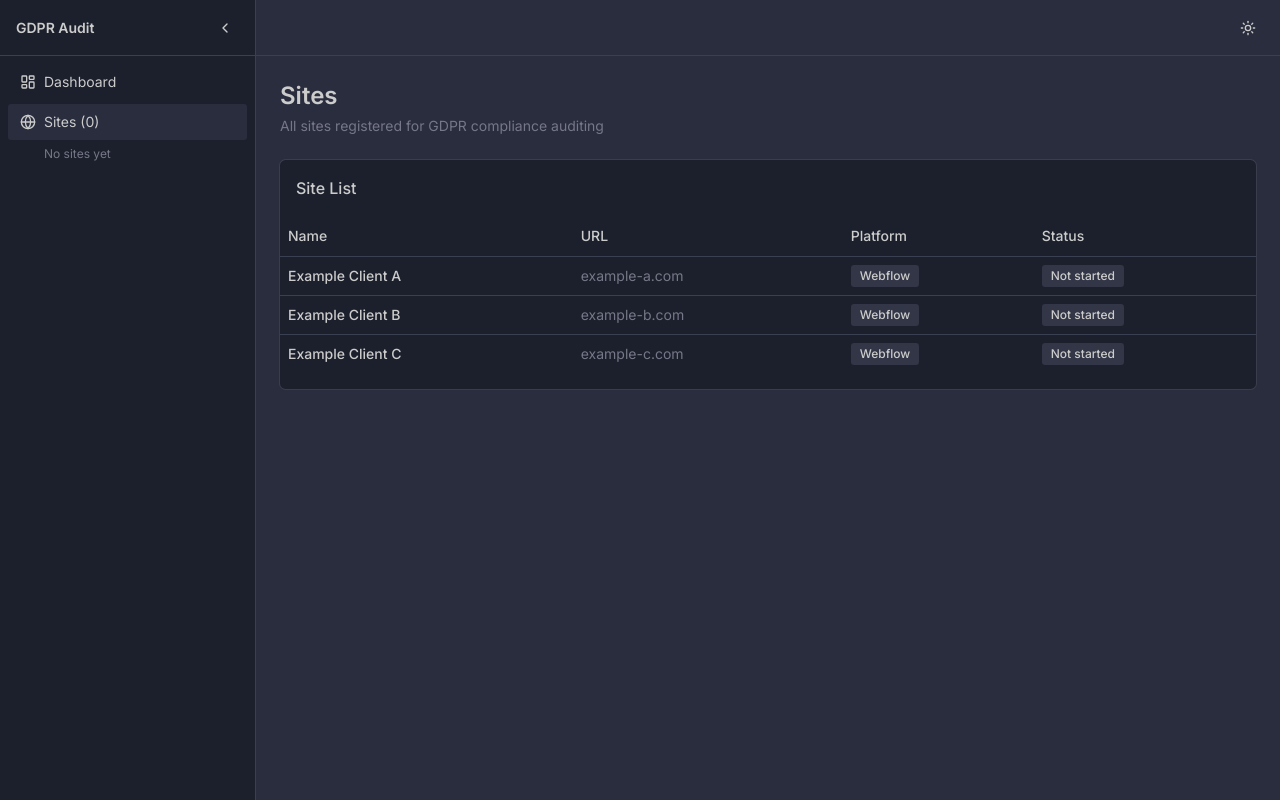
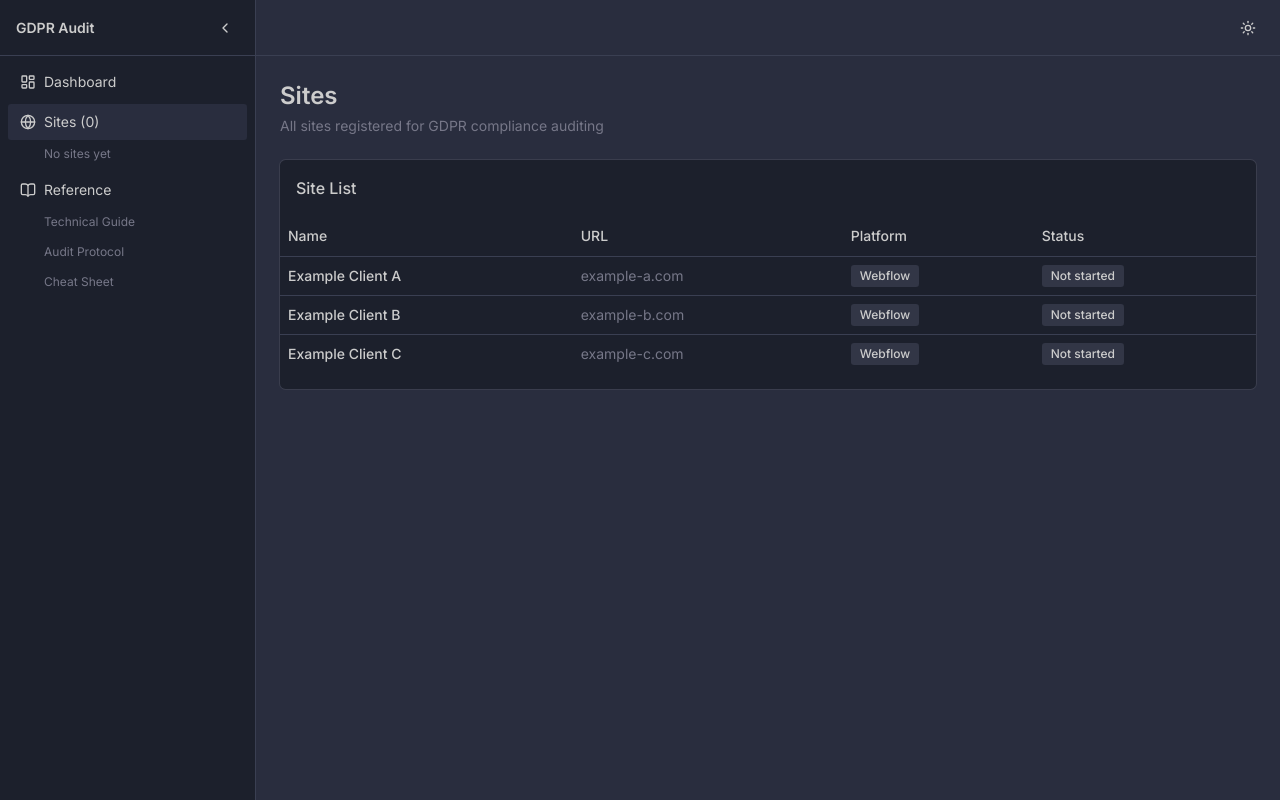
Before and after one commit to StormforsHQ/gdpr-project, a Next.js app: page /sites in a window 1280 px wide. Built offline with nearby package versions, Linux system fonts and the light colour scheme.

Commit message:
Add reference docs section with Technical Guide, Audit Protocol, Cheat Sheet
Render markdown docs as app pages under /reference. Add Reference
section to sidebar with links to all three docs. Install
react-markdown. Fix turbopack root to use absolute path.

```diff
--- a/next.config.ts
+++ b/next.config.ts
@@ -2,7 +2,7 @@ import type { NextConfig } from "next";
 
 const nextConfig: NextConfig = {
   turbopack: {
-    root: ".",
+    root: process.cwd(),
   },
 };
 
--- a/package.json
+++ b/package.json
@@ -21,6 +21,7 @@
     "prisma": "^7.8.0",
     "react": "19.2.4",
     "react-dom": "19.2.4",
+    "react-markdown": "^10.1.0",
     "shadcn": "^4.5.0",
     "sonner": "^2.0.7",
     "tailwind-merge": "^3.5.0",
--- /dev/null
+++ b/src/app/(app)/reference/audit-protocol/page.tsx
@@ -0,0 +1,21 @@
+import { readFileSync } from "fs";
+import { join } from "path";
+import { Card, CardContent } from "@/components/ui/card";
+import { MarkdownContent } from "@/components/markdown-content";
+
+export default function AuditProtocolPage() {
+  const content = readFileSync(
+    join(process.cwd(), "docs/audit-protocol.md"),
+    "utf-8"
+  );
+
+  return (
+    <div className="p-6 space-y-6">
+      <Card>
+        <CardContent className="py-6">
+          <MarkdownContent content={content} />
+        </CardContent>
+      </Card>
+    </div>
+  );
+}
--- /dev/null
+++ b/src/app/(app)/reference/cheat-sheet/page.tsx
@@ -0,0 +1,21 @@
+import { readFileSync } from "fs";
+import { join } from "path";
+import { Card, CardContent } from "@/components/ui/card";
+import { MarkdownContent } from "@/components/markdown-content";
+
+export default function CheatSheetPage() {
+  const content = readFileSync(
+    join(process.cwd(), "docs/audit-cheat-sheet.md"),
+    "utf-8"
+  );
+
+  return (
+    <div className="p-6 space-y-6">
+      <Card>
+        <CardContent className="py-6">
+          <MarkdownContent content={content} />
+        </CardContent>
+      </Card>
+    </div>
+  );
+}
--- /dev/null
+++ b/src/app/(app)/reference/technical-guide/page.tsx
@@ -0,0 +1,21 @@
+import { readFileSync } from "fs";
+import { join } from "path";
+import { Card, CardContent } from "@/components/ui/card";
+import { MarkdownContent } from "@/components/markdown-content";
+
+export default function TechnicalGuidePage() {
+  const content = readFileSync(
+    join(process.cwd(), "docs/technical-configuration-guide.md"),
+    "utf-8"
+  );
+
+  return (
+    <div className="p-6 space-y-6">
+      <Card>
+        <CardContent className="py-6">
+          <MarkdownContent content={content} />
+        </CardContent>
+      </Card>
+    </div>
+  );
+}
--- /dev/null
+++ b/src/components/markdown-content.tsx
@@ -0,0 +1,13 @@
+import ReactMarkdown from "react-markdown";
+
+interface MarkdownContentProps {
+  content: string;
+}
+
+export function MarkdownContent({ content }: MarkdownContentProps) {
+  return (
+    <div className="prose prose-sm dark:prose-invert max-w-none prose-headings:font-semibold prose-h1:text-2xl prose-h2:text-xl prose-h3:text-base prose-h4:text-sm prose-p:leading-relaxed prose-table:text-sm prose-th:text-left prose-th:font-medium prose-td:py-1.5 prose-code:text-xs prose-code:bg-muted prose-code:px-1 prose-code:py-0.5 prose-code:rounded prose-pre:bg-muted prose-pre:text-xs">
+      <ReactMarkdown>{content}</ReactMarkdown>
+    </div>
+  );
+}
--- a/src/components/sidebar.tsx
+++ b/src/components/sidebar.tsx
@@ -12,6 +12,7 @@ import {
   X,
   LayoutDashboard,
   Globe,
+  BookOpen,
 } from "lucide-react";
 
 interface SidebarSite {
@@ -28,6 +29,7 @@ export function Sidebar({ sites }: SidebarProps) {
   const [collapsed, setCollapsed] = useState(false);
   const [mobileOpen, setMobileOpen] = useState(false);
   const [sitesOpen, setSitesOpen] = useState(true);
+  const [refsOpen, setRefsOpen] = useState(true);
 
   const isActive = (path: string) => pathname === path;
   const isSiteActive = (id: string) => pathname === `/sites/${id}`;
@@ -127,6 +129,57 @@ export function Sidebar({ sites }: SidebarProps) {
             </div>
           )}
         </div>
+
+        <div>
+          <button
+            onClick={() => setRefsOpen(!refsOpen)}
+            className={`flex w-full items-center gap-2 rounded-md px-3 py-2 text-sm transition-colors ${
+              pathname.startsWith("/reference")
+                ? "bg-sidebar-accent text-sidebar-accent-foreground"
+                : "text-sidebar-foreground hover:bg-sidebar-accent/50"
+            }`}
+          >
+            <BookOpen className="h-4 w-4" />
+            Reference
+          </button>
+          {refsOpen && (
+            <div className="ml-6 space-y-0.5">
+              <Link
+                href="/reference/technical-guide"
+                onClick={() => setMobileOpen(false)}
+                className={`flex w-full items-center rounded-md px-3 py-1.5 text-xs transition-colors truncate ${
+                  isActive("/reference/technical-guide")
+                    ? "bg-sidebar-accent text-sidebar-accent-foreground"
+                    : "text-muted-foreground hover:bg-sidebar-accent/50 hover:text-sidebar-foreground"
+                }`}
+              >
+                Technical Guide
+              </Link>
+              <Link
+                href="/reference/audit-protocol"
+                onClick={() => setMobileOpen(false)}
+                className={`flex w-full items-center rounded-md px-3 py-1.5 text-xs transition-colors truncate ${
+                  isActive("/reference/audit-protocol")
+                    ? "bg-sidebar-accent text-sidebar-accent-foreground"
+                    : "text-muted-foreground hover:bg-sidebar-accent/50 hover:text-sidebar-foreground"
+                }`}
+              >
+                Audit Protocol
+              </Link>
+              <Link
+                href="/reference/cheat-sheet"
+                onClick={() => setMobileOpen(false)}
+                className={`flex w-full items-center rounded-md px-3 py-1.5 text-xs transition-colors truncate ${
+                  isActive("/reference/cheat-sheet")
+                    ? "bg-sidebar-accent text-sidebar-accent-foreground"
+                    : "text-muted-foreground hover:bg-sidebar-accent/50 hover:text-sidebar-foreground"
+                }`}
+              >
+                Cheat Sheet
+              </Link>
+            </div>
+          )}
+        </div>
       </nav>
     </>
   );
```
Also changed, not shown: 1 other file (tests, documents, lock files or other folders).
